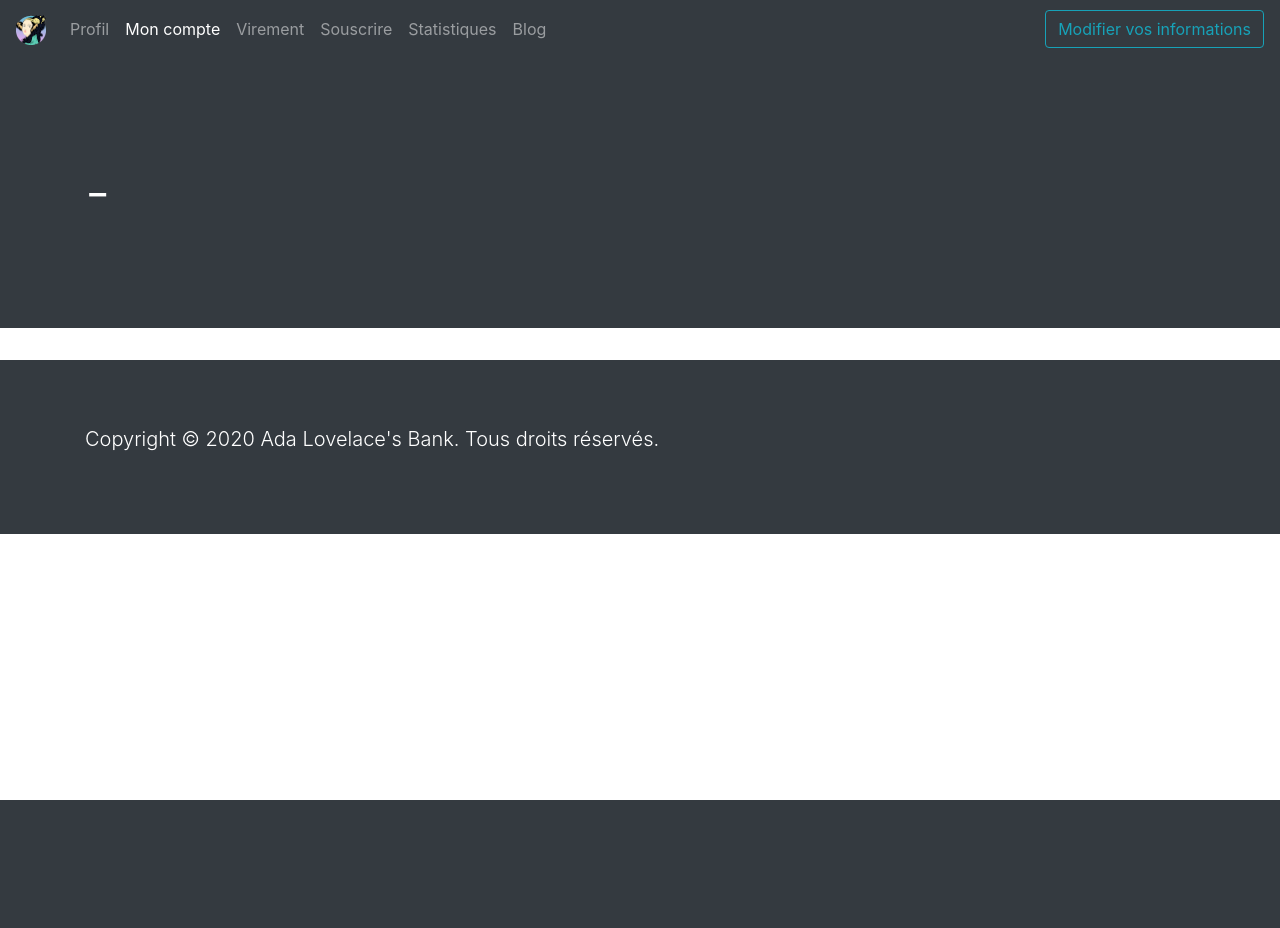
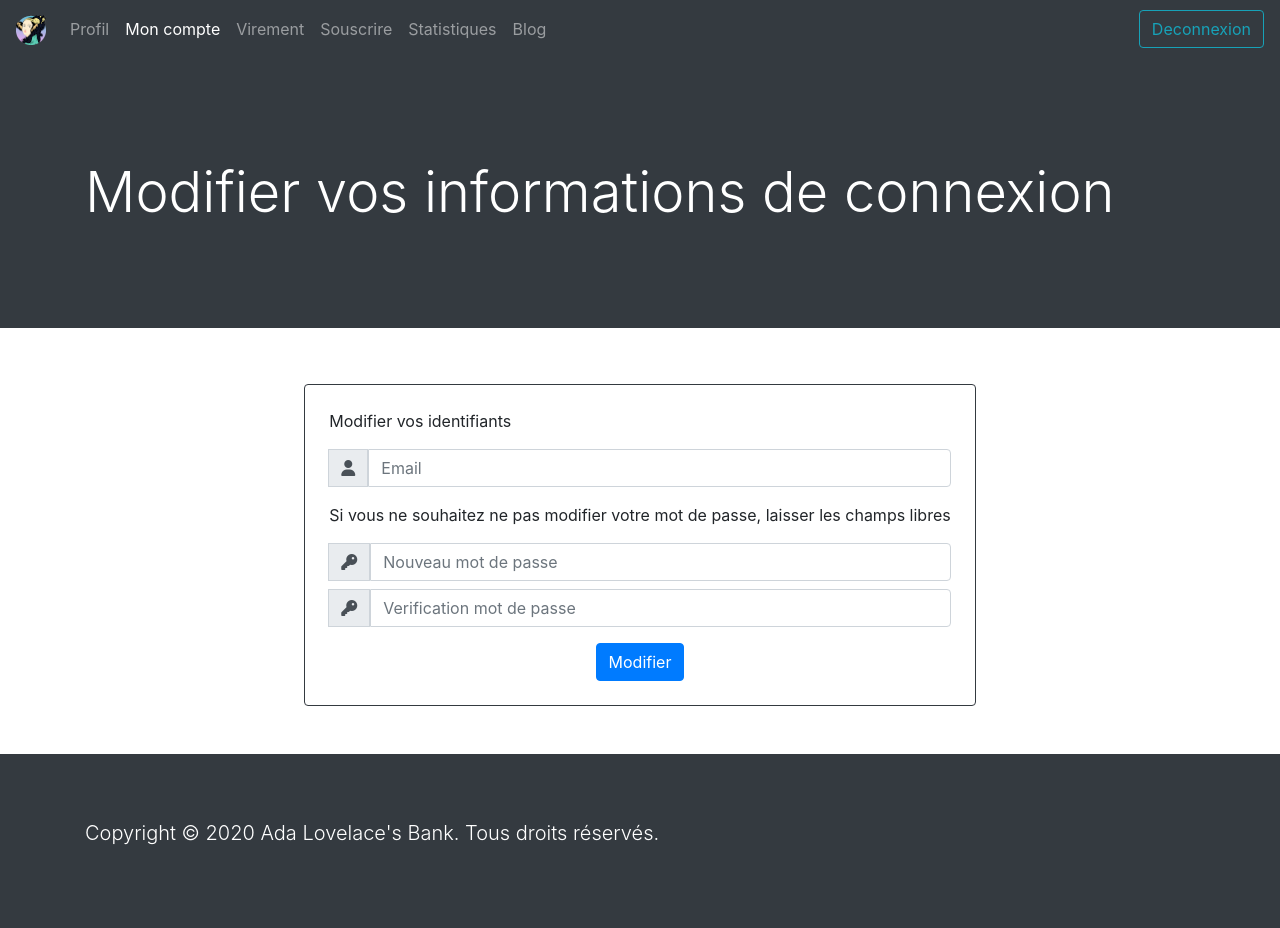
Before and after one commit to Fly-76/ALB, a PHP site: page /profil.php in a window 1280 px wide. Before the commit the page ends 800 px from the top, so only its background shows below. Run offline with PHP 8.4, Linux system fonts and the light colour scheme; the visitor is signed in with stand-in values (Sample User, id 1); data that the repository does not hold is empty; some libraries are stand-ins or nearby versions.

Commit message:
update profil design

```diff
--- a/page/database.php
+++ b/page/database.php
@@ -19,7 +19,7 @@ function getUser($db, $email) {
 }
 
 function getAccounts($db, $userId) {
-    $query = $db->prepare("SELECT * FROM alb_accounts WHERE a_user_id = :userId");
+    $query = $db->prepare("SELECT * FROM alb_accounts WHERE a_user_id = :userId AND `a_close_date` IS NULL");
     $query->execute(["userId" => $userId]);
     return $query->fetchall(PDO::FETCH_ASSOC);
 }
@@ -168,5 +168,29 @@ function deleteAccount($db, $accountId) {
 
     if ($accountId!='') {
 
+        // Log last transaction
+        $query = $db->prepare("
+            INSERT INTO alb_transactions
+            VALUES (
+                null,
+                :accountId
+                'Fermeture de compte',
+                'Debit',
+                (SELECT a_balance FROM alb_accounts WHERE a_id = :accountId),
+                NOW()
+            )
+        ");
+        $query->execute([
+            "accountId" => $accountId
+        ]);
+
+        $query = $db->prepare("
+            UPDATE `alb_accounts`
+            SET `a_close_date`= NOW(), `a_balance` = 0
+            WHERE a_id = :accountId
+        ");
+        $query->execute([
+            "accountId" => $accountId
+        ]);
     }
 }
--- a/profil.php
+++ b/profil.php
@@ -4,24 +4,50 @@
   if (!isset($_SESSION['logged']))
     header('Location: login.php');
 
-  if(isset($_GET['account']) && !empty($_GET['account'])) {
-    $accountId = htmlspecialchars($_GET['account']);
+  $userId = $_SESSION['logged'];
 
-    require_once "page/database.php";
-    $db = dbConnect();
-    $account = getAccount($db, $accountId);
-    $transact = getTransact($db, $accountId);
-  }
+  require_once "page/database.php";
+  $db = dbConnect();
 
-  $cnxState = 'Modifier vos informations';
-  $title = $account['a_type'] . " - " . $account['a_number'];
+  $cnxState = 'Deconnexion';
+  $title = 'Modifier vos informations de connexion';
   include "page/header.php";
 ?>
 
   <!-- main -->
+  <main class="d-flex justify-content-center form_container">
+    <div class="card bg-ligh border-dark mt-4 mb-5 p-4">
+      <div class="mb-3">Modifier vos identifiants</div>
 
-  <!-- end main -->
+      <form action="" method="post">
+        <div class="input-group mb-3">
+          <div class="input-group-append">
+            <span class="input-group-text"><i class="fas fa-user"></i></span>
+          </div>
+          <input type="email" name="id" class="form-control input_user" placeholder="Email">
+        </div>
 
+        <div class="mb-3">Si vous ne souhaitez ne pas modifier votre mot de passe, laisser les champs libres</div>
+
+        <div class="input-group mb-2">
+          <div class="input-group-append">
+            <span class="input-group-text"><i class="fas fa-key"></i></span>
+          </div>
+          <input type="password" name="pwd" class="form-control input_pass" value="" placeholder="Nouveau mot de passe">
+        </div>
+        <div class="input-group mb-2">
+          <div class="input-group-append">
+            <span class="input-group-text"><i class="fas fa-key"></i></span>
+          </div>
+          <input type="password" name="pwd" class="form-control input_pass" value="" placeholder="Verification mot de passe">
+        </div>
+        <div class="d-flex justify-content-center mt-3 login_container">
+          <input type="submit" value="Modifier" class="btn btn-primary">
+        </div>
+      </form>
+    </div>
+  </main>
+<!-- end main -->
 
 <?php
   include "page/footer.php";
```
